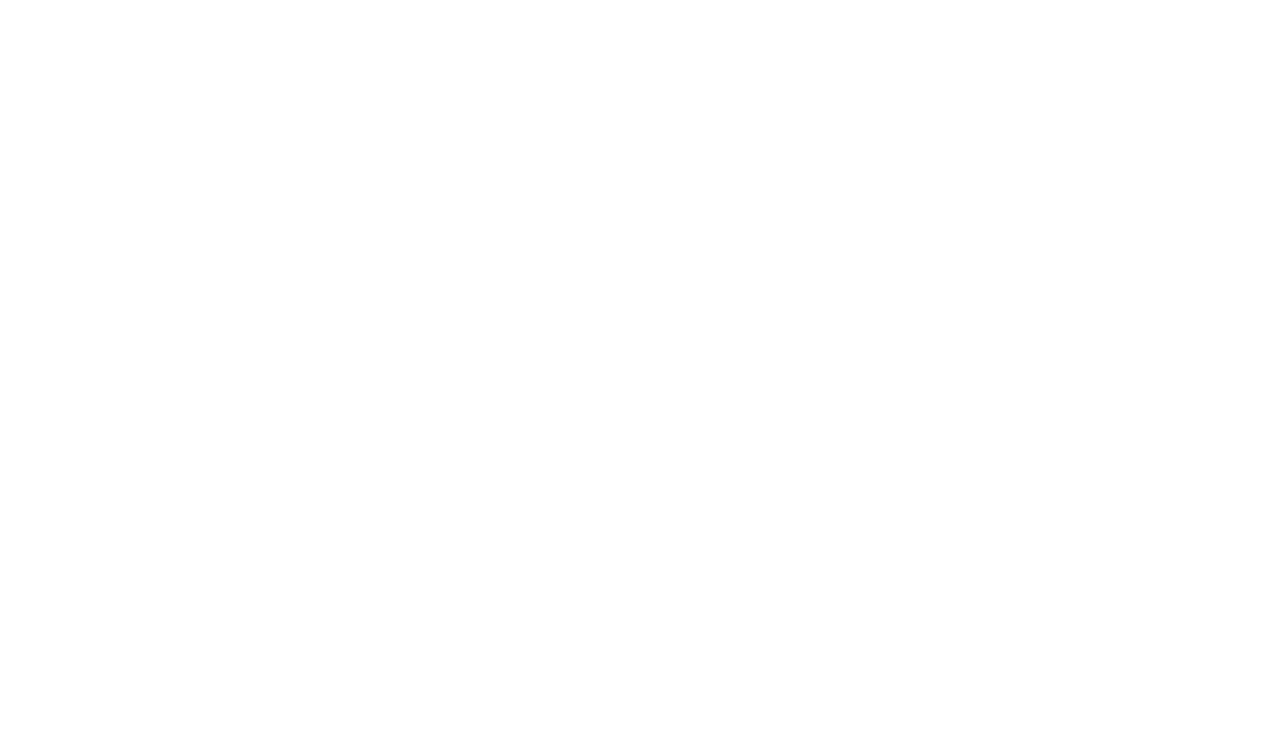
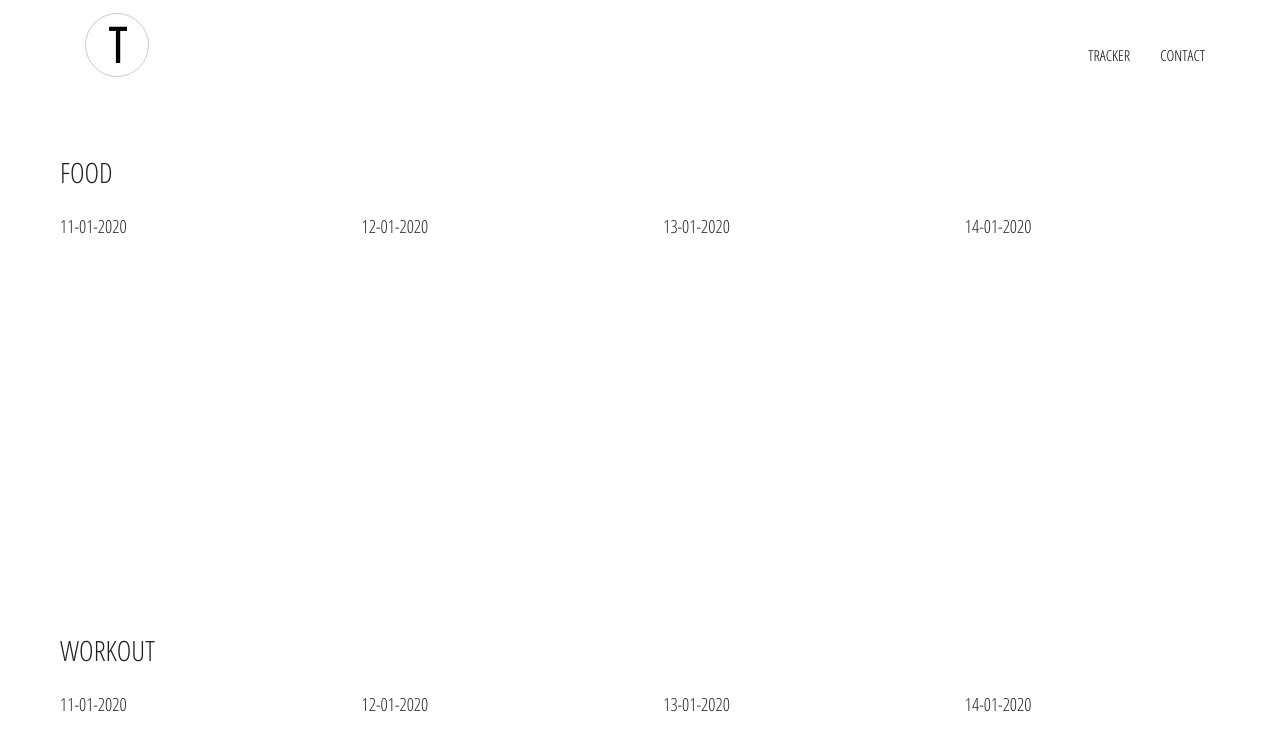
Before and after one commit to MynameisArthur/my_tracking_app, a React (Create React App) app: page /tracker in a window 1280 px wide. Shown: the top 750 px of the page. Built offline with nearby package versions, Linux system fonts and the light colour scheme.

Commit message:
added header component

```diff
--- a/src/App.jsx
+++ b/src/App.jsx
@@ -1,24 +1,19 @@
 import React, { Component } from 'react';
 import HomePage from './pages/homepage/homepage.component';
 import {Switch,Route} from 'react-router-dom';
+import TrackerPage from './pages/tracker/tracker.component';
+import Header from './components/header/header.component';
 
-
-const FoodPage = ()=>{
-  return(
-    <div>
-      <h1>FOOD Page</h1>
-    </div>
-  );
-};
 
 class App extends Component {
   render()
   {
     return (
       <div className="App">
+      <Header />
       <Switch>
         <Route exact path='/' component={HomePage} />
-        <Route path='/food' component={FoodPage} />
+        <Route path='/tracker' component={TrackerPage} />
       </Switch>
       </div>
     )
--- /dev/null
+++ b/src/components/category-item/category-item.component.jsx
@@ -0,0 +1,14 @@
+import React from 'react';
+import './category-item.styles.sass';
+
+const CategoryItem = ({id,date})=> {
+    return (
+        <div className="category-item">
+            <div className="category-footer">
+                <span className="date">{date}</span>
+            </div>
+        </div>
+    );
+};
+
+export default CategoryItem;
--- /dev/null
+++ b/src/components/category-item/category-item.styles.sass
@@ -0,0 +1,16 @@
+.category-item
+  width: 22%
+  display: flex
+  flex-direction: column
+  height: 350px
+  align-items: center
+  .category-footer
+    width: 100%
+    height: 5%
+    display: flex
+    justify-content: space-between
+    font-size: 18px
+
+    .date
+      width: 90%
+      margin-bottom: 15px
--- /dev/null
+++ b/src/components/header/header.component.jsx
@@ -0,0 +1,20 @@
+import React from 'react';
+import './header.styles.sass';
+import {Link} from 'react-router-dom';
+
+const Header = () =>{
+    return (
+        <div className="header">
+            <Link to="/" className="logo-container"><h1 className="logo">T</h1></Link>
+            <div className="options">
+                <Link to="/tracker" className="option">
+                    TRACKER
+                </Link>
+                <Link to="/contact" className="option">
+                    CONTACT
+                </Link>
+            </div>
+        </div>
+    )
+};
+export default Header;
--- /dev/null
+++ b/src/components/header/header.styles.sass
@@ -0,0 +1,30 @@
+.logo
+    font-size: 48px
+    font-weight: bold
+    margin: 0
+    display: flex
+    align-items: center
+    justify-content: center
+    width: 64px
+    height: 64px
+    border-radius: 50%
+    border: 1px solid #ccc
+    transform: translateY(-50%)
+.header
+    height: 70px
+    width: 100%
+    display: flex
+    justify-content: space-between
+    margin-bottom: 25px
+    .logo-container
+        height: 100%
+        width: 70px
+        padding: 25px
+    .options
+        width: 50%
+        height: 100%
+        display: flex
+        align-items: center
+        justify-content: flex-end
+        .option
+            padding: 10px 15px
--- /dev/null
+++ b/src/components/preview-category/category-preview.component.jsx
@@ -0,0 +1,21 @@
+import React from 'react';
+import './category-preview.styles.sass';
+import CategoryItem from '../category-item/category-item.component';
+
+const CategoryPreview = ({title,days})=> {
+    return (
+        <div className="category-preview">
+            <h1 className="title">{title.toUpperCase()}</h1>
+            <div className="preview">
+                {
+                    days
+                    .filter((day,index)=> index < 4)
+                    .map(({id,...itemProps})=>(
+                        <CategoryItem key={id} {...itemProps} />
+                    ))
+                }
+            </div>
+        </div>
+    )
+}
+export default CategoryPreview;
--- /dev/null
+++ b/src/components/preview-category/category-preview.styles.sass
@@ -0,0 +1,13 @@
+.category-preview
+  display: flex
+  flex-direction: column
+  margin-bottom: 30px
+
+  .title
+    font-size: 28px
+    margin-bottom: 25px
+
+
+  .preview
+    display: flex
+    justify-content: space-between
--- a/src/index.sass
+++ b/src/index.sass
@@ -4,3 +4,7 @@
   font-family: 'Open Sans Condensed', sans-serif
   -webkit-font-smoothing: antialiased
   -moz-osx-font-smoothing: grayscale
+  padding: 20px 60px
+a
+  text-decoration: none
+  color: #000
--- /dev/null
+++ b/src/pages/tracker/tracker.component.jsx
@@ -0,0 +1,27 @@
+import React, { Component } from 'react';
+import TRACKER_DATA from './tracker.data';
+import CategoryPreview from '../../components/preview-category/category-preview.component';
+
+class TrackerPage extends Component {
+    constructor()
+    {
+        super();
+        this.state = {
+            categories : TRACKER_DATA
+        };
+    }
+    render() {
+        const {categories} = this.state;
+
+        return (
+            <div className="category-page">
+                {
+                    categories.map(({id,...otherCategoryProps})=>(
+                        <CategoryPreview key={id} {...otherCategoryProps}/>
+                    ))
+                }
+            </div>
+        );
+    }
+}
+export default TrackerPage;
--- /dev/null
+++ b/src/pages/tracker/tracker.data.js
@@ -0,0 +1,69 @@
+const TRACKER_DATA = [
+    {
+        id:1,
+        title: 'Food',
+        routeName: 'food',
+        days:[
+            {date:'11-01-2020',id:'f1'},
+            {date:'12-01-2020',id:'f2'},
+            {date:'13-01-2020',id:'f3'},
+            {date:'14-01-2020',id:'f4'},
+        ]
+    },
+    {
+        id:2,
+        title: 'Workout',
+        routeName: 'workout',
+        days:[
+            {date:'11-01-2020',id:'w1'},
+            {date:'12-01-2020',id:'w2'},
+            {date:'13-01-2020',id:'w3'},
+            {date:'14-01-2020',id:'w4'},
+        ]
+    },
+    {
+        id:3,
+        title: 'Code',
+        routeName: 'code',
+        days:[
+            {date:'11-01-2020',id:'c1'},
+            {date:'12-01-2020',id:'c2'},
+            {date:'13-01-2020',id:'c3'},
+            {date:'14-01-2020',id:'c4'},
+        ]
+    },
+    {
+        id:4,
+        title: 'Communication',
+        routeName: 'communication',
+        days:[
+            {date:'11-01-2020',id:'co1'},
+            {date:'12-01-2020',id:'co2'},
+            {date:'13-01-2020',id:'co3'},
+            {date:'14-01-2020',id:'co4'},
+        ]
+    },
+    {
+        id:5,
+        title: 'Knowledge',
+        routeName: 'knowledge',
+        days:[
+            {date:'11-01-2020',id:'k1'},
+            {date:'12-01-2020',id:'k2'},
+            {date:'13-01-2020',id:'k3'},
+            {date:'14-01-2020',id:'k4'},
+        ]
+    },
+    {
+        id:6,
+        title: 'Relax',
+        routeName: 'relax',
+        days:[
+            {date:'11-01-2020',id:'r1'},
+            {date:'12-01-2020',id:'r2'},
+            {date:'13-01-2020',id:'r3'},
+            {date:'14-01-2020',id:'r4'},
+        ]
+    },
+];
+export default TRACKER_DATA;
```
Also changed, not shown: src/pages/tracker/tracker.styles.sass (added).
